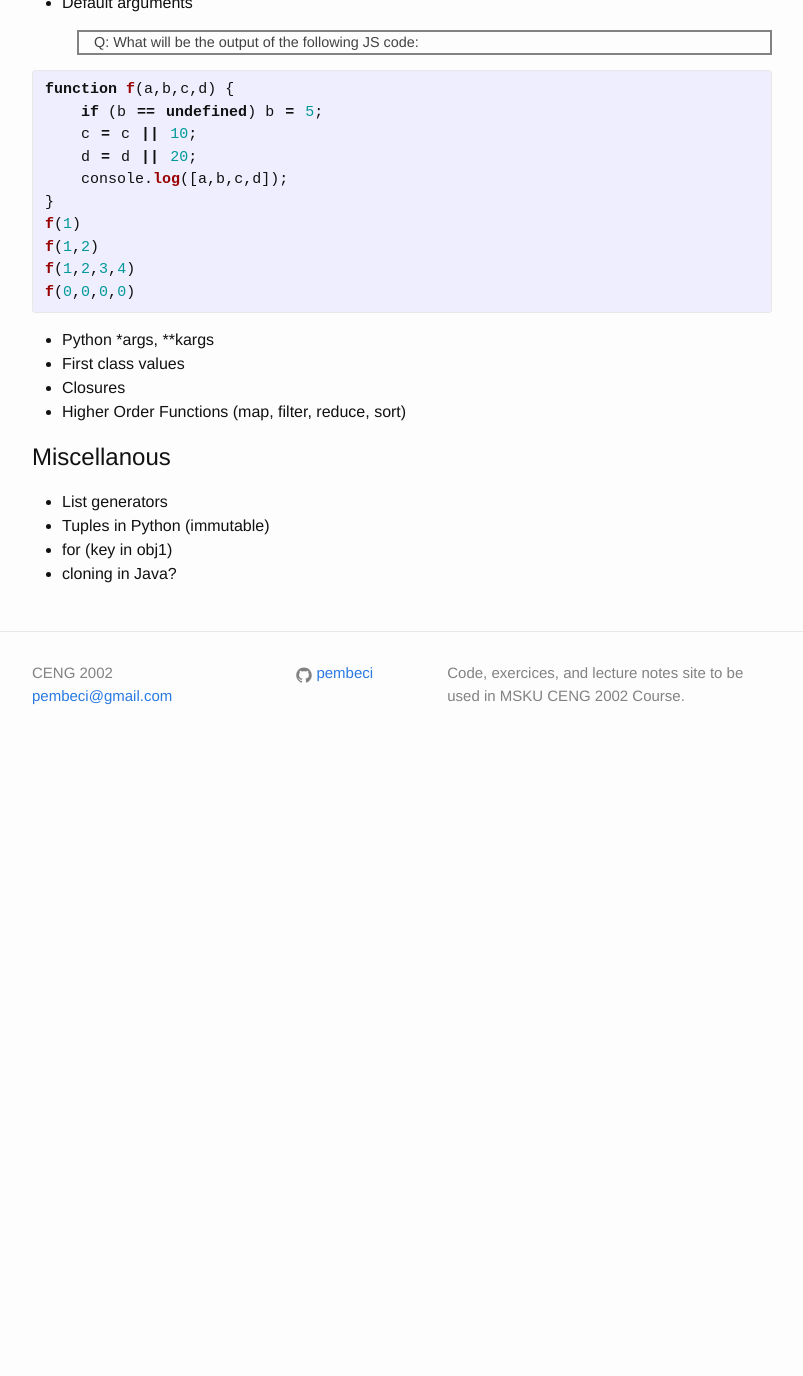
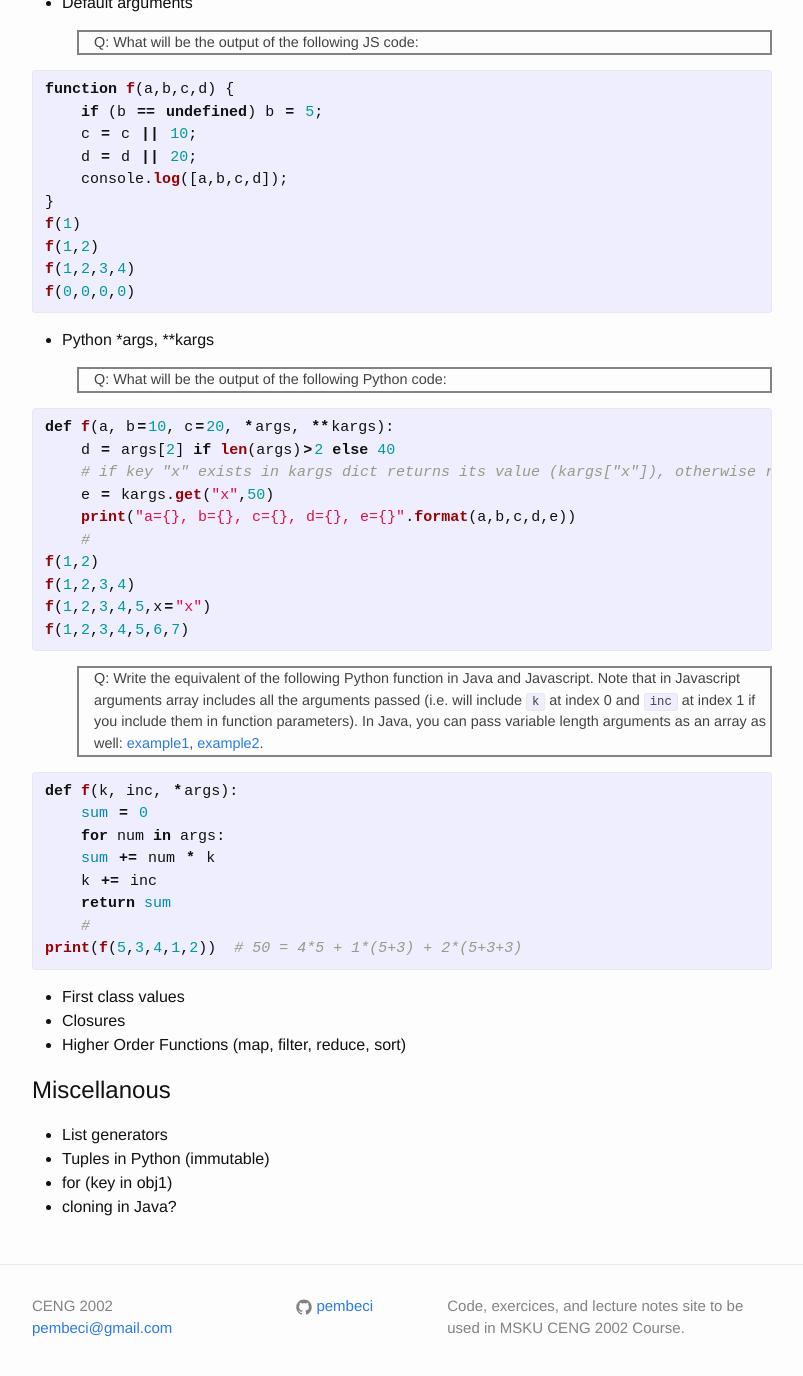
Before and after one commit to pembeci/ceng2002, a Jekyll site: the page built from index.md, in a window 1280 px wide and 1400 px high, scrolled down 5445 px. Shown: the top 1376 px of the window, without its empty margins (238-1041 px from the left). Built offline with Jekyll 4.4.1, drawn with Linux system fonts in a browser that asks for light colours; before the commit the page ends 6212 px from its top, so only the background shows below that.

Commit message:
Variable length arguments

```diff
--- a/index.md
+++ b/index.md
@@ -269,6 +269,42 @@ f(0,0,0,0)
 {% endhighlight %}
 
 * Python \*args, \*\*kargs
+
+{:.q}
+> Q: What will be the output of the following Python code:
+>
+> {% highlight python %}
+def f(a, b=10, c=20, *args, **kargs):
+    d = args[2] if len(args)>2 else 40
+    # if key "x" exists in kargs dict returns its value (kargs["x"]), otherwise returns default value 40
+    e = kargs.get("x",50)
+    print("a={}, b={}, c={}, d={}, e={}".format(a,b,c,d,e))
+    #
+f(1,2)
+f(1,2,3,4)
+f(1,2,3,4,5,x="x")
+f(1,2,3,4,5,6,7)
+{% endhighlight %}
+
+{:.q}
+> Q: Write the equivalent of the following Python function in Java and Javascript. Note
+that in Javascript arguments array includes all the arguments passed (i.e. will include
+`k` at index 0 and `inc` at index 1 if you include them in function parameters). In Java,
+you can pass variable length arguments as an array as well:
+[example1](http://www.deitel.com/articles/java_tutorials/20060106/VariableLengthArgumentLists.html),
+[example2](http://viralpatel.net/blogs/varargs-in-java-variable-argument-method-in-java-5/).
+>
+> {% highlight python %}
+def f(k, inc, *args):
+    sum = 0
+    for num in args:
+    sum += num * k
+    k += inc
+    return sum
+    #
+print(f(5,3,4,1,2))  # 50 = 4*5 + 1*(5+3) + 2*(5+3+3)
+{% endhighlight %}
+
 * First class values
 * Closures
 * Higher Order Functions (map, filter, reduce, sort)
```
